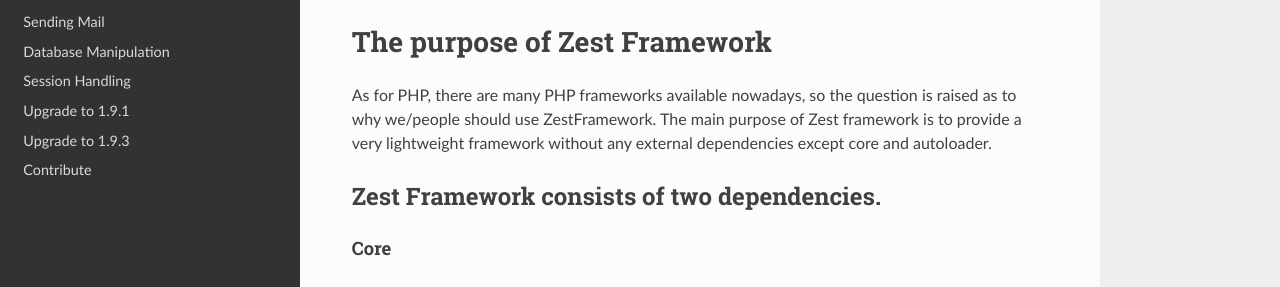
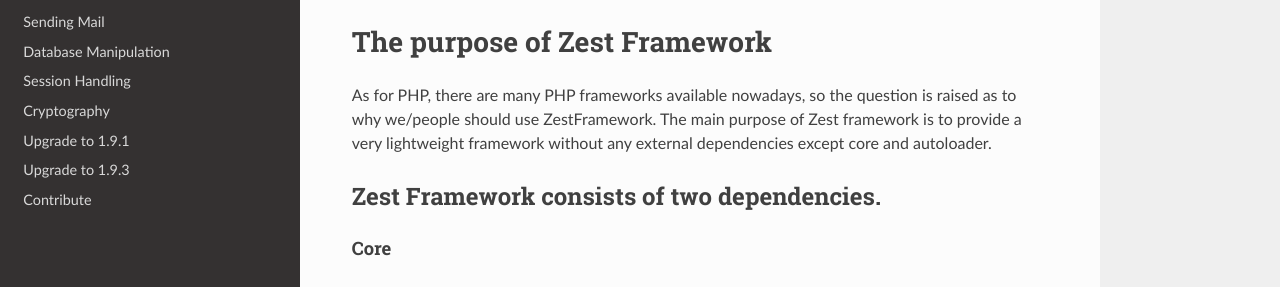
Before and after one commit to alphazframework/zest-docs-latest, an MkDocs documentation site: the page built from docs/index.md, in a window 1280 px wide. Shown: the part 366-653 px from the top of the page. Built offline with MkDocs 1.6.1, drawn with Linux system fonts in a browser that asks for light colours; nearby versions of some CDN libraries; old or Windows-style settings are respelled for this version of MkDocs.

Commit message:
Update mkdocs.yml

```diff
--- a/mkdocs.yml
+++ b/mkdocs.yml
@@ -12,6 +12,7 @@ pages:
     - Sending Mail: mail.md
     - Database Manipulation: database.md
     - Session Handling: session.md
+    - Cryptography: cryptography.md
     - Upgrade to 1.9.1: UPGRADE-1.9.1.md
     - Upgrade to 1.9.3: Upgrade to 1.9.3.md
     - Contribute: zestcontribute.md
```
